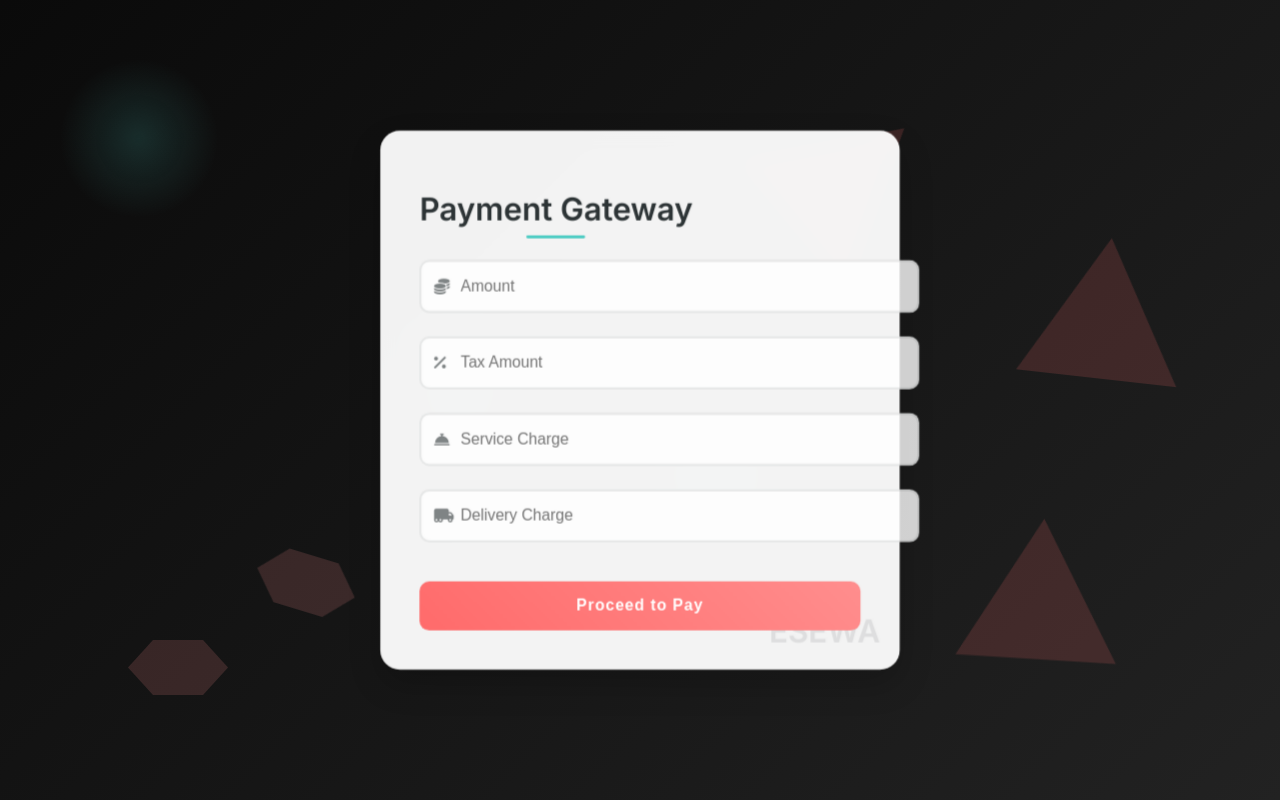
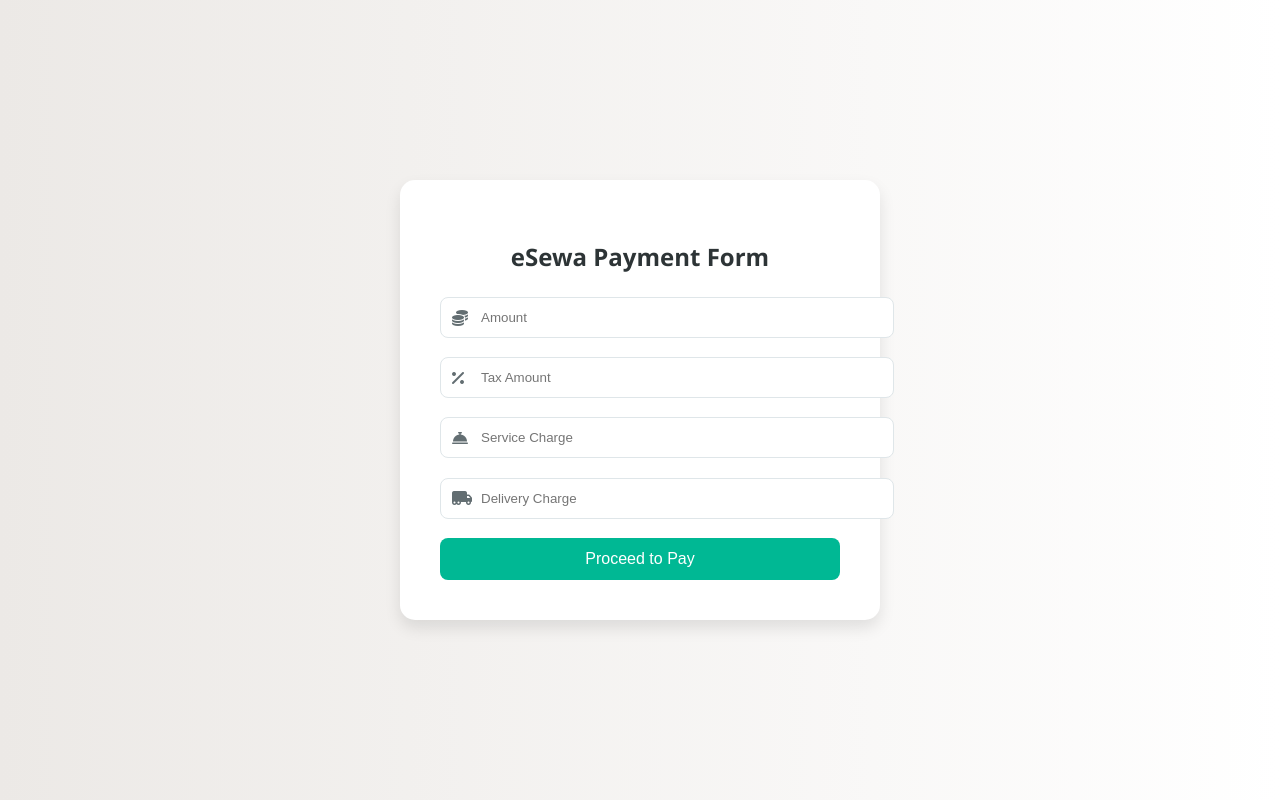
Before and after one commit to Ishwor-stha/esewa-intregation, a website: page public/index.html in a window 1280 px wide. Drawn offline with Linux system fonts and the light colour scheme.

Commit message:
added captcha

```diff
--- a/package.json
+++ b/package.json
@@ -12,6 +12,7 @@
   "dependencies": {
     "axios": "^1.7.9",
     "crypto-js": "^4.2.0",
+    "dotenv": "^16.5.0",
     "express": "^4.21.2",
     "nodemon": "^3.1.10",
     "path": "^0.12.7"
--- a/public/index.html
+++ b/public/index.html
@@ -2,312 +2,123 @@
 <html lang="en">
 
 <head>
-    <meta charset="UTF-8" />
-    <meta name="viewport" content="width=device-width, initial-scale=1.0" />
-    <title>Esewa payment</title>
-    <link href="https://fonts.googleapis.com/css2?family=Inter:wght@300;400;600&display=swap" rel="stylesheet" />
-    <link rel="stylesheet" href="https://cdnjs.cloudflare.com/ajax/libs/font-awesome/6.0.0/css/all.min.css" />
+    <meta charset="UTF-8">
+    <meta http-equiv="X-UA-Compatible" content="IE=edge">
+    <meta name="viewport" content="width=device-width, initial-scale=1.0">
+    <title>eSewa Payment</title>
+    <link rel="stylesheet" href="https://cdnjs.cloudflare.com/ajax/libs/font-awesome/6.4.0/css/all.min.css">
+    <!-- Load Google reCAPTCHA API -->
+    <script src="https://www.google.com/recaptcha/api.js" async defer></script>
     <style>
-        :root {
-            --primary: #ff6b6b;
-            --secondary: #ff8e8e;
-            --accent: #4ecdc4;
-            --dark: #2d3436;
+        body {
+            font-family: 'Segoe UI', Tahoma, Geneva, Verdana, sans-serif;
+            background: linear-gradient(to right, #ece9e6, #ffffff);
+            display: flex;
+            align-items: center;
+            justify-content: center;
+            height: 100vh;
+            margin: 0;
         }
 
-        /* Base setup */
-        body {
-
-            display: flex;
-            justify-content: center;
-            align-items: center;
-
-            margin: 0;
-            min-height: 100vh;
-            font-family: 'Inter', sans-serif;
+        .form-container {
+            background-color: #fff;
+            padding: 2.5rem;
+            border-radius: 15px;
+            box-shadow: 0 8px 16px rgba(0, 0, 0, 0.1);
+            width: 400px;
+            max-width: 90%;
             position: relative;
-            overflow: hidden;
-            /* Fallback background */
-            background: linear-gradient(135deg, #0a0a0a, #222);
+            transition: opacity 0.3s ease-in-out;
         }
 
-        /* Creative animated background container */
-        .background-animation {
-            position: absolute;
-            top: 0;
-            left: 0;
-            width: 100%;
-            height: 100%;
-            overflow: hidden;
-            z-index: -1;
-        }
-
-        /* Generic shape styling */
-        .shape {
-            position: absolute;
-            opacity: 0.2;
-            animation: float 20s infinite ease-in-out;
-        }
-
-        /* Circle shape */
-        .circle {
-            width: 150px;
-            height: 150px;
-            background: radial-gradient(circle, rgba(78, 205, 196, 0.8), transparent 70%);
-            border-radius: 50%;
-        }
-
-        /* Triangle shape using borders */
-        .triangle {
-            width: 0;
-            height: 0;
-            border-left: 80px solid transparent;
-            border-right: 80px solid transparent;
-            border-bottom: 140px solid rgba(255, 107, 107, 0.8);
-        }
-
-        /* Hexagon shape with clip-path */
-        .hexagon {
-            width: 100px;
-            height: 55px;
-            background: rgba(255, 142, 142, 0.8);
-            clip-path: polygon(25% 0%, 75% 0%, 100% 50%, 75% 100%, 25% 100%, 0% 50%);
-        }
-
-        /* Floating animation effect */
-        @keyframes float {
-            0% {
-                transform: translateY(0) rotate(0deg) scale(1);
-            }
-
-            50% {
-                transform: translateY(-50px) rotate(180deg) scale(1.2);
-            }
-
-            100% {
-                transform: translateY(0) rotate(360deg) scale(1);
-            }
-        }
-
-        /* Positioning various shapes with different timing */
-        .shape:nth-child(1) {
-            top: 10%;
-            left: 5%;
-            animation-duration: 25s;
-        }
-
-        .shape:nth-child(2) {
-            top: 30%;
-            left: 80%;
-            animation-duration: 30s;
-            animation-delay: 3s;
-        }
-
-        .shape:nth-child(3) {
-            top: 70%;
-            left: 20%;
-            animation-duration: 28s;
-            animation-delay: 2s;
-        }
-
-        .shape:nth-child(4) {
-            top: 50%;
-            left: 50%;
-            animation-duration: 35s;
-            animation-delay: 4s;
-        }
-
-        .shape:nth-child(5) {
-            top: 15%;
-            left: 60%;
-            animation-duration: 22s;
-            animation-delay: 1s;
-        }
-
-        .shape:nth-child(6) {
-            top: 80%;
-            left: 10%;
-            animation-duration: 26s;
-            animation-delay: 5s;
-        }
-
-        .shape:nth-child(7) {
-            top: 40%;
-            left: 30%;
-            animation-duration: 32s;
-            animation-delay: 2.5s;
-        }
-
-        .shape:nth-child(8) {
-            top: 65%;
-            left: 75%;
-            animation-duration: 30s;
-            animation-delay: 3.5s;
-        }
-
-        /* Form container styling remains similar */
-        .form-container {
-            background: rgba(255, 255, 255, 0.95);
-            backdrop-filter: blur(10px);
-            border-radius: 20px;
-            padding: 2.5rem;
-            width: 450px;
-            position: relative;
-            box-shadow: 0 15px 35px rgba(0, 0, 0, 0.2);
-            transform: scale(0.98);
-            transition: transform 0.3s ease;
-            z-index: 1;
-        }
-
-        .form-container:hover {
-            transform: scale(1);
-        }
-
-        h1 {
-            color: var(--dark);
-            font-weight: 600;
+        .form-container h2 {
             text-align: center;
-            margin-bottom: 2rem;
-            position: relative;
-            display: inline-block;
-        }
-
-        h1::after {
-            content: '';
-            position: absolute;
-            bottom: -10px;
-            left: 50%;
-            transform: translateX(-50%);
-            width: 60px;
-            height: 3px;
-            background: var(--accent);
-            border-radius: 2px;
+            margin-bottom: 1.5rem;
+            color: #2d3436;
         }
 
         .input-group {
             position: relative;
-            margin-bottom: 1.5rem;
+            margin-bottom: 1.2rem;
         }
 
         .input-group i {
             position: absolute;
-            left: 15px;
+            left: 12px;
             top: 50%;
             transform: translateY(-50%);
-            color: var(--dark);
-            opacity: 0.6;
+            color: #636e72;
         }
 
-        input {
+        .input-group input {
             width: 100%;
-            padding: 1rem 1rem 1rem 40px;
-            border: 2px solid rgba(45, 52, 54, 0.1);
-            border-radius: 10px;
-            font-size: 16px;
-            transition: all 0.3s ease;
-            background: rgba(255, 255, 255, 0.8);
+            padding: 12px 12px 12px 40px;
+            border: 1px solid #dfe6e9;
+            border-radius: 8px;
+            outline: none;
+            transition: border-color 0.2s ease-in-out;
         }
 
-        input:focus {
-            border-color: var(--accent);
-            box-shadow: 0 0 15px rgba(78, 205, 196, 0.2);
-            outline: none;
-            background: white;
+        .input-group input:focus {
+            border-color: #0984e3;
         }
 
         input[type="submit"] {
-            background: linear-gradient(45deg, var(--primary), var(--secondary));
+            width: 100%;
+            padding: 12px;
+            border: none;
+            background-color: #00b894;
             color: white;
-            padding: 1rem;
-            font-weight: 600;
-            border: none;
-            border-radius: 10px;
+            font-size: 16px;
+            border-radius: 8px;
             cursor: pointer;
-            transition: all 0.3s ease;
-            letter-spacing: 1px;
-            margin-top: 1rem;
-            position: relative;
-            overflow: hidden;
+            transition: background-color 0.3s ease;
         }
 
         input[type="submit"]:hover {
-            transform: translateY(-2px);
-            box-shadow: 0 10px 20px rgba(255, 107, 107, 0.3);
-        }
-
-        input[type="submit"]::after {
-            content: '→';
-            position: absolute;
-            right: -20px;
-            top: 50%;
-            transform: translateY(-50%);
-            transition: right 0.3s ease;
-        }
-
-        input[type="submit"]:hover::after {
-            right: 20px;
-        }
-
-        .watermark {
-            position: absolute;
-            bottom: 20px;
-            right: 20px;
-            opacity: 0.1;
-            font-size: 2rem;
-            font-weight: 700;
-            color: var(--dark);
+            background-color: #019875;
         }
 
         .success-check {
             display: none;
-            position: absolute;
-            top: 50%;
-            left: 50%;
-            transform: translate(-50%, -50%);
-            width: 80px;
-            height: 80px;
-            background: var(--accent);
-            border-radius: 50%;
-            animation: checkPop 0.6s ease;
+            text-align: center;
+            font-size: 48px;
+            color: #00b894;
+            animation: fadeIn 1s ease-in-out forwards;
         }
 
-        @keyframes checkPop {
-            0% {
-                transform: translate(-50%, -50%) scale(0);
+        @keyframes fadeIn {
+            from {
+                opacity: 0;
+                transform: scale(0.9);
             }
 
-            80% {
-                transform: translate(-50%, -50%) scale(1.2);
+            to {
+                opacity: 1;
+                transform: scale(1);
+            }
         }
 
-            100% {
-                transform: translate(-50%, -50%) scale(1);
+        .g-recaptcha {
+            margin: 1rem 0;
         }
+
+        .error-message {
+            color: red;
+            text-align: center;
+            margin-top: 0.5rem;
+            display: none;
         }
     </style>
 </head>
 
 <body>
-    <!-- Creative animated background with multiple geometric shapes -->
-    <div class="background-animation">
-        <div class="shape circle"></div>
-        <div class="shape triangle"></div>
-        <div class="shape hexagon"></div>
-        <div class="shape circle"></div>
-        <div class="shape triangle"></div>
-        <div class="shape hexagon"></div>
-        <div class="shape circle"></div>
-        <div class="shape triangle"></div>
-    </div>
-
     <div class="form-container">
-        <h1>Payment Gateway</h1>
-        <div class="watermark">ESEWA</div>
-        <form action="http://localhost:4000/pay-with-esewa" method="POST">
+        <h2>eSewa Payment Form</h2>
+        <form action="http://localhost:4000/pay-with-esewa" method="POST" id="paymentForm">
             <div class="input-group">
                 <i class="fas fa-coins"></i>
                 <input type="number" id="amount" name="amount" placeholder="Amount" step="any" required>
-
             </div>
             <div class="input-group">
                 <i class="fas fa-percentage"></i>
@@ -315,28 +126,51 @@
             </div>
             <div class="input-group">
                 <i class="fas fa-concierge-bell"></i>
-                <input type="text" id="product_service_charge" name="product_service_charge"
-                    placeholder="Service Charge" required>
+                <input type="text" id="product_service_charge" name="product_service_charge" placeholder="Service Charge" required>
             </div>
             <div class="input-group">
                 <i class="fas fa-truck-moving"></i>
-                <input type="text" id="delivery_charge" name="product_delivery_charge" placeholder="Delivery Charge"
-                    required>
+                <input type="text" id="product_delivery_charge" name="product_delivery_charge" placeholder="Delivery Charge" required>
             </div>
+
+            <!-- Google reCAPTCHA v3 (invisible, triggers on form submission) -->
+            <div class="g-recaptcha" data-sitekey="siteKey provided by google"></div>
+            <div class="error-message" id="captchaError">Please complete the CAPTCHA.</div>
+
             <input type="submit" value="Proceed to Pay">
         </form>
-        <div class="success-check"></div>
+        <div class="success-check">✔</div>
     </div>
 
  <script>
-        document.querySelector('form').addEventListener('submit', function (e) {
-            e.preventDefault();
+    document.getElementById('paymentForm').addEventListener('submit', function (e) {
+        e.preventDefault(); // Prevent default form submission
+
         const form = this;
         const check = document.querySelector('.success-check');
+        const errorMessage = document.getElementById('captchaError');
+
+        // Get reCAPTCHA response
+        const recaptchaResponse = grecaptcha.getResponse();
+        if (!recaptchaResponse) {
+            errorMessage.style.display = 'block'; // Show error if CAPTCHA not completed
+            return;
+        }
+
+        // Add reCAPTCHA token to form as hidden input
+        const tokenInput = document.createElement('input');
+        tokenInput.type = 'hidden';
+        tokenInput.name = 'g-recaptcha-response';
+        tokenInput.value = recaptchaResponse;
+        form.appendChild(tokenInput);
+
+        // Hide error, show success animation, and submit form
+        errorMessage.style.display = 'none';
         form.style.opacity = '0';
         check.style.display = 'block';
+
         setTimeout(() => {
-                form.submit();
+            form.submit(); // Submit the form with the token
         }, 2000);
     });
 </script>
```
Also changed, not shown: index.js (+5 -5 lines), 2 other files. Lines whose indentation alone changed are shown as unchanged.
